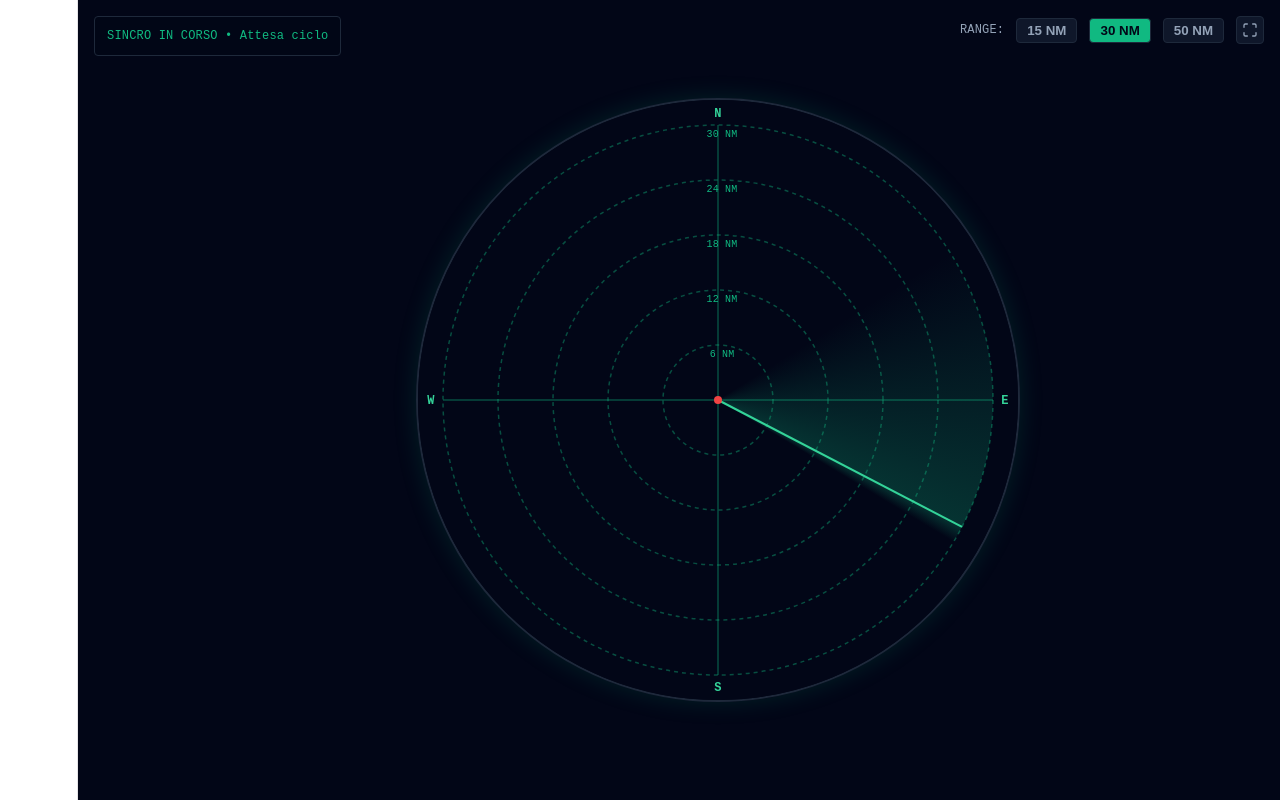
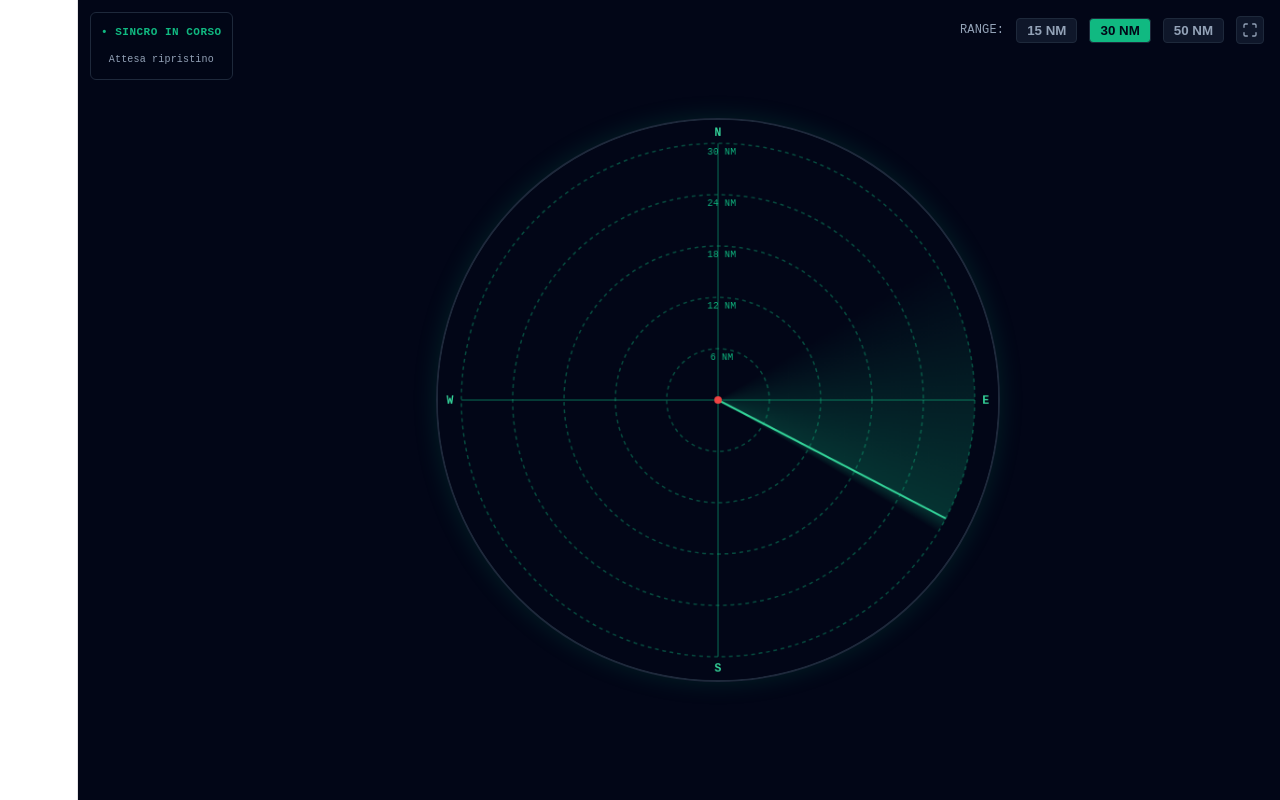
Before and after one commit to danieleantoniazzi1-star/aeroradar, a React (Vite) app: page / in a window 1280 px wide. Shown: the top 800 px of the page. Built offline with nearby package versions, Linux system fonts and the light colour scheme; no server answers.

Commit message:
adattamento schermi diversi

```diff
--- a/src/components/AeroRadar.jsx
+++ b/src/components/AeroRadar.jsx
@@ -2,7 +2,7 @@ import React, { useEffect, useRef, useState } from 'react'
 
 export default function AeroRadar({ userLat = 44.08, userLon = 9.85, rangeNm = 30 }) {
   const canvasRef = useRef(null)
-  const [status, setStatus] = useState('Inizializzazione...')
+  const [statusInfo, setStatusInfo] = useState({ label: 'INIZIALIZZAZIONE', detail: 'Attesa ciclo dati...' })
 
   const aircraftsRef = useRef([])
   const sweepAngleRef = useRef(0)
@@ -18,7 +18,6 @@ export default function AeroRadar({ userLat = 44.08, userLon = 9.85, rangeNm = 3
         const lonStr = userLon.toFixed(4)
         const targetUrl = `https://opendata.adsb.fi/api/v3/lat/${latStr}/lon/${lonStr}/dist/${rangeNm}`
 
-        // Timestamp univoco per bypassare la cache locale del browser
         const timestamp = Date.now()
         const url = import.meta.env.PROD
           ? `${MY_WORKER_URL}?url=${encodeURIComponent(targetUrl)}&_t=${timestamp}`
@@ -48,16 +47,16 @@ export default function AeroRadar({ userLat = 44.08, userLon = 9.85, rangeNm = 3
 
           if (parsed.length > 0) {
             aircraftsRef.current = parsed
-            setStatus(`ONLINE • ${parsed.length} velivoli agganciati`)
+            setStatusInfo({ label: 'ONLINE', detail: `${parsed.length} velivoli agganciati` })
           } else if (aircraftsRef.current.length > 0) {
-            setStatus(`ONLINE • ${aircraftsRef.current.length} velivoli (mantenimento)`)
+            setStatusInfo({ label: 'ONLINE', detail: `${aircraftsRef.current.length} velivoli (mantenimento)` })
           } else {
-            setStatus('ONLINE • 0 velivoli nell\'area')
+            setStatusInfo({ label: 'ONLINE', detail: '0 velivoli nell\'area' })
           }
         }
       } catch (err) {
         if (isMounted && aircraftsRef.current.length === 0) {
-          setStatus('SINCRO IN CORSO • Attesa ciclo')
+          setStatusInfo({ label: 'SINCRO IN CORSO', detail: 'Attesa ripristino' })
         }
       }
     }
@@ -71,7 +70,7 @@ export default function AeroRadar({ userLat = 44.08, userLon = 9.85, rangeNm = 3
     }
   }, [userLat, userLon, rangeNm])
 
-  // 2. Loop Canvas a 60 FPS con movimento continuo (Dead Reckoning)
+  // 2. Loop Canvas a 60 FPS
   useEffect(() => {
     const canvas = canvasRef.current
     if (!canvas) return
@@ -155,7 +154,6 @@ export default function AeroRadar({ userLat = 44.08, userLon = 9.85, rangeNm = 3
 
       // Tracciamento ed Estrapolazione del Movimento
       aircraftsRef.current.forEach((ac) => {
-        // Calcola la distanza percorsa in NM dall'ultimo aggiornamento ricevibile
         const dtSeconds = Math.max(0, (now - ac.lastUpdated) / 1000)
         const distTraveledNm = (ac.velocityKts / 3600) * dtSeconds
 
@@ -222,39 +220,56 @@ export default function AeroRadar({ userLat = 44.08, userLon = 9.85, rangeNm = 3
     <div
       style={{
         position: 'relative',
-        width: '100%',
-        height: '100%',
+        width: '100vw',
+        height: '100vh',
         display: 'flex',
         flexDirection: 'column',
         alignItems: 'center',
         justifyContent: 'center',
-        background: '#020617'
+        background: '#020617',
+        overflow: 'hidden',
+        boxSizing: 'border-box',
+        padding: '12px'
       }}
     >
+      {/* Box di stato a 2 righe responsive */}
       <div
         style={{
           position: 'absolute',
-          top: 16,
-          left: 16,
+          top: 12,
+          left: 12,
+          display: 'flex',
+          flexDirection: 'column',
+          gap: '2px',
+          maxWidth: 'calc(100% - 24px)',
           color: '#10b981',
           fontFamily: 'monospace',
-          fontSize: '12px',
-          background: 'rgba(2,6,23,0.85)',
-          padding: '6px 12px',
-          borderRadius: '4px',
-          border: '1px solid #1e293b'
+          fontSize: '11px',
+          background: 'rgba(2, 6, 23, 0.85)',
+          padding: '6px 10px',
+          borderRadius: '6px',
+          border: '1px solid #1e293b',
+          zIndex: 10,
+          pointerEvents: 'none'
         }}
       >
-        {status}
+        <span style={{ fontWeight: 'bold', letterSpacing: '0.5px' }}>
+          • {statusInfo.label}
+        </span>
+        <span style={{ color: '#94a3b8', fontSize: '10px' }}>
+          {statusInfo.detail}
+        </span>
       </div>
 
+      {/* Canvas proporzionato a entrambe le dimensioni dello schermo */}
       <canvas
         ref={canvasRef}
         width={600}
         height={600}
         style={{
-          maxWidth: '95vw',
-          maxHeight: '95vw',
+          width: 'min(85vw, 70vh)',
+          height: 'min(85vw, 70vh)',
+          aspectRatio: '1 / 1',
           borderRadius: '50%',
           boxShadow: '0 0 25px rgba(16, 185, 129, 0.15)',
           border: '2px solid #1e293b'
```
